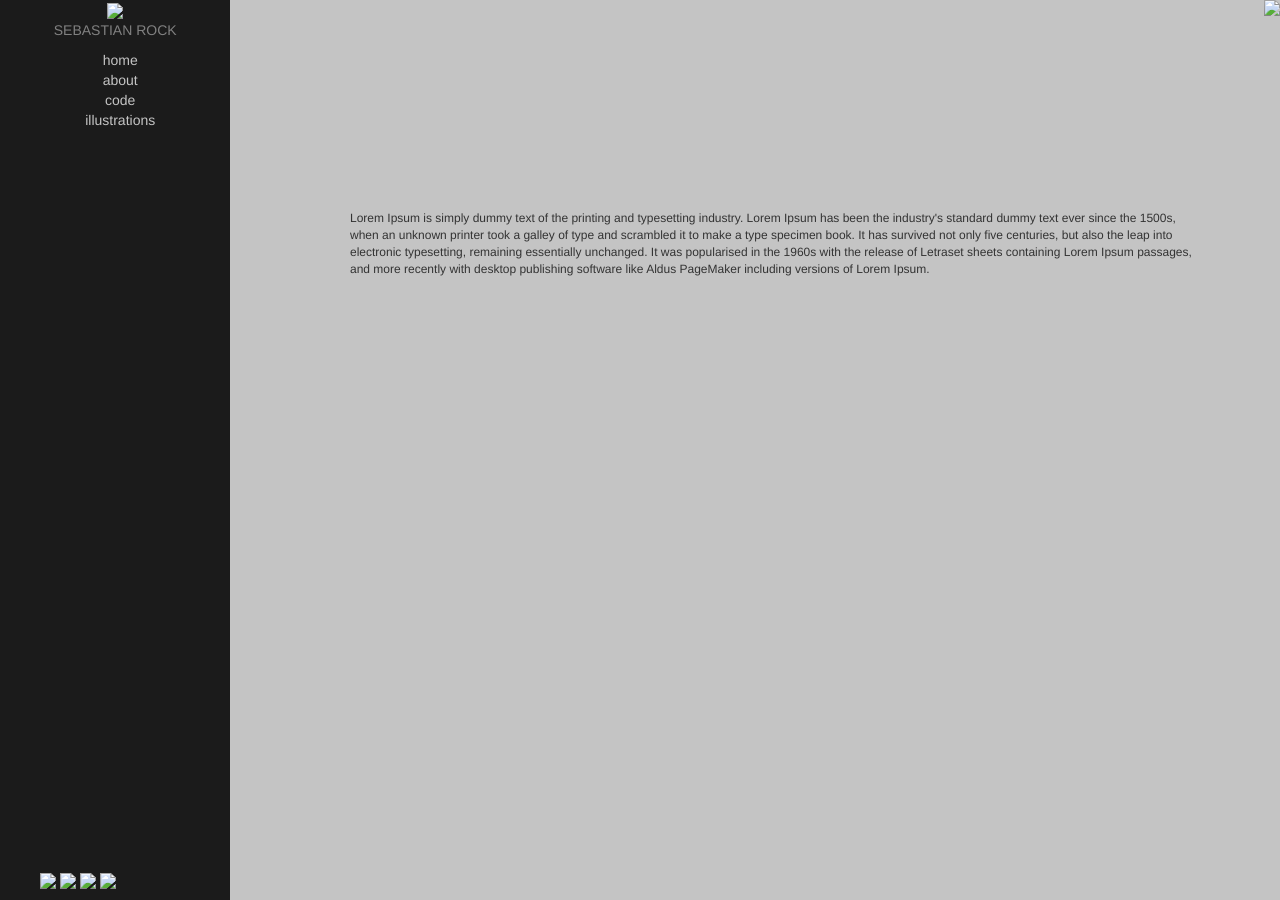
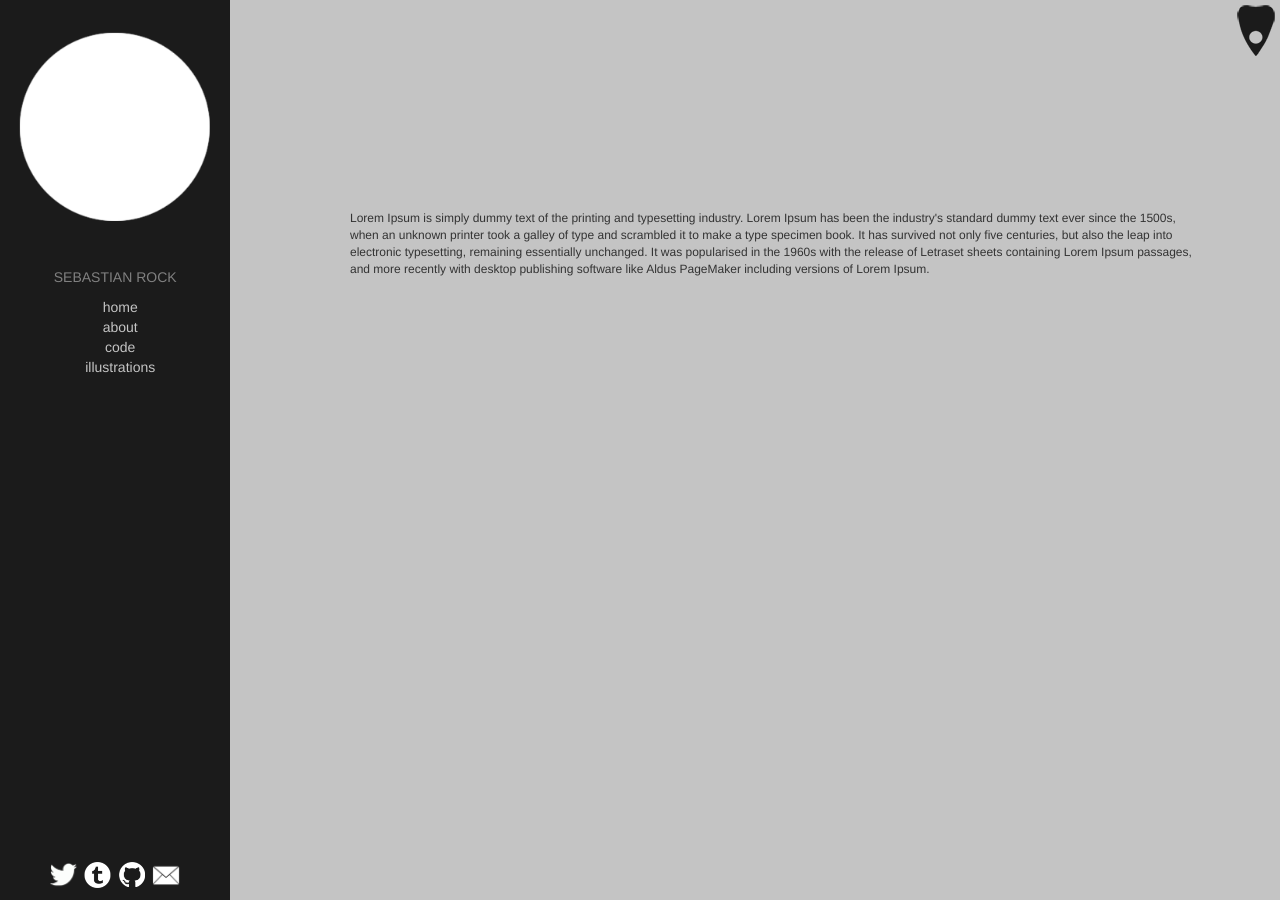
Before and after one commit to Revenir/revenir.github.io, a Jekyll site: the page built from about/index.html, in a window 1280 px wide. Built offline with Jekyll 4.4.1, drawn with Linux system fonts in a browser that asks for light colours.

Commit message:
Update default.html

```diff
--- a/_layouts/default.html
+++ b/_layouts/default.html
@@ -10,10 +10,10 @@
 
 <body>
   <div id="logo">
-    <img src="images/ouija.png" class="ribbon"/>
+    <img src="/images/ouija.png" class="ribbon"/>
   </div>
   <div class="sidebar">
-    <img id="avatar" src="images/placeholda-avatar.png"/>
+    <img id="avatar" src="/images/placeholda-avatar.png"/>
 
     <div class="pages">
       <p>SEBASTIAN ROCK</p>
@@ -28,10 +28,10 @@
     <footer>
         <div>
           <ul>
-            <li><a href="https://twitter.com/Revenais"><img id="social" src="images/twitter.png"/></a></li>
-            <li><a href="http://sebehr.tumblr.com"><img id="social" src="images/tumblr.png"/></a></li>
-            <li><a href="https://github.com/Revenir"><img id="social" src="images/github.png"/></a></li>
-            <li><a href="mailto:sebrockin@gmail.com"><img id="social" src="images/email.png"/></a></li>
+            <li><a href="https://twitter.com/Revenais"><img id="social" src="/images/twitter.png"/></a></li>
+            <li><a href="http://sebehr.tumblr.com"><img id="social" src="/images/tumblr.png"/></a></li>
+            <li><a href="https://github.com/Revenir"><img id="social" src="/images/github.png"/></a></li>
+            <li><a href="mailto:sebrockin@gmail.com"><img id="social" src="/images/email.png"/></a></li>
           </ul>
         </div>
     </footer>
```
